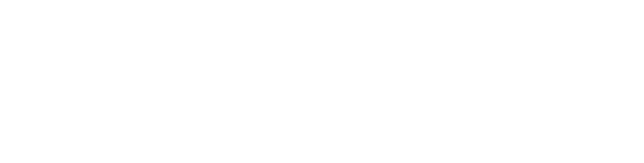
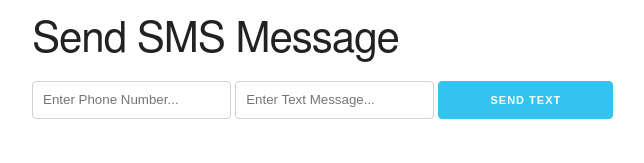
Before and after one commit to taibuharoub/send-sms, a website: page views/index.html in a window 1280 px wide. Shown: the whole page, without its empty margins (128-772 px from the left). Drawn offline with nearby package versions, Linux system fonts and the light colour scheme.

Commit message:
Add index file

```diff
--- a/views/index.html
+++ b/views/index.html
@@ -4,9 +4,16 @@
     <meta charset="UTF-8">
     <meta http-equiv="X-UA-Compatible" content="IE=edge">
     <meta name="viewport" content="width=device-width, initial-scale=1.0">
+    <link rel="stylesheet" href="https://cdnjs.cloudflare.com/ajax/libs/skeleton/2.0.4/skeleton.min.css" integrity="sha512-EZLkOqwILORob+p0BXZc+Vm3RgJBOe1Iq/0fiI7r/wJgzOFZMlsqTa29UEl6v6U6gsV4uIpsNZoV32YZqrCRCQ==" crossorigin="anonymous" />
     <title>Node SMS Texting</title>
 </head>
 <body>
-
+    <div class="container">
+        <h2>Send SMS Message</h2>
+        <input type="tel" name="number" id="number" placeholder="Enter Phone Number...">
+        <input type="text" name="msg" id="msg" placeholder="Enter Text Message...">
+        <input type="tel" id="button" value="Send Text" class="button button-primary">
+        <p class="response"></p>
+    </div>
 </body>
 </html>
```
